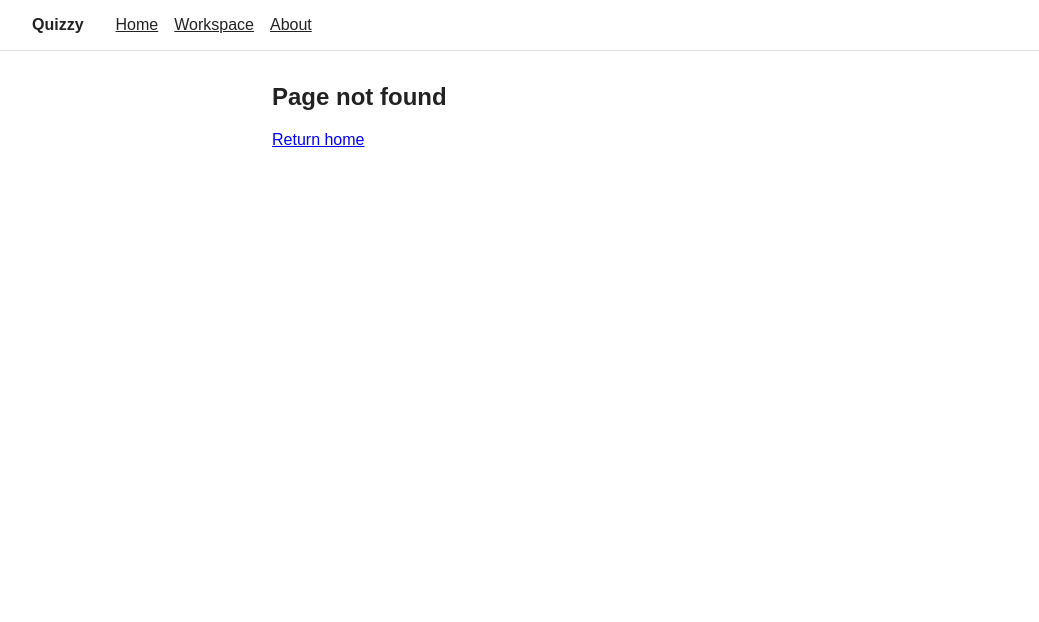
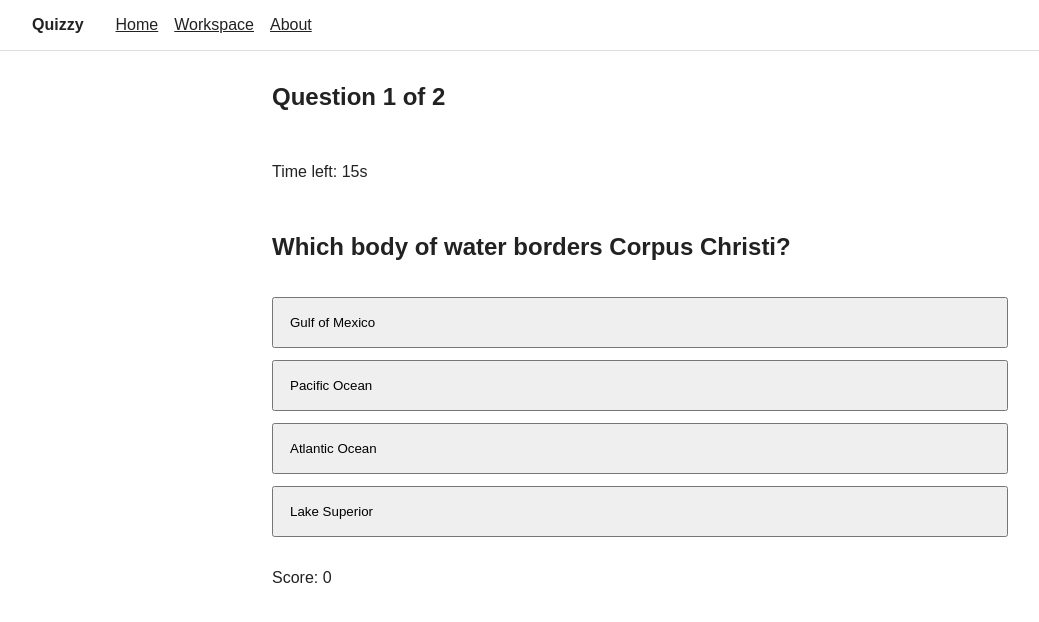
Before and after one commit to jynf/quizzy, a React app: page /play in a window 1280 px wide. Before the commit this address had no page. Shown: the top 622 px of the page, without its empty margins (0-1039 px from the left). Built offline with nearby package versions, Linux system fonts and the light colour scheme; the HTML template or start-up script is replaced by a standard one.

Commit message:
Game Loop Foundations

```diff
--- a/public/data/questions.json
+++ b/public/data/questions.json
@@ -1,14 +1,28 @@
 {
   "questions": [
     {
-      "id": "question-1",
+      "id": "q1",
       "category": "Corpus Christi",
-      "prompt": "Which body of water borders Corpus Christi?"
+      "prompt": "Which body of water borders Corpus Christi?",
+      "choices": [
+        { "id": "a", "text": "Gulf of Mexico" },
+        { "id": "b", "text": "Pacific Ocean" },
+        { "id": "c", "text": "Atlantic Ocean" },
+        { "id": "d", "text": "Lake Superior" }
+      ],
+      "correctChoiceId": "a"
     },
     {
-      "id": "question-2",
+      "id": "q2",
       "category": "TAMU-CC",
-      "prompt": "What is Texas A&M University-Corpus Christi's nickname?"
+      "prompt": "What is Texas A&M University-Corpus Christi's nickname?",
+      "choices": [
+        { "id": "a", "text": "The Islanders" },
+        { "id": "b", "text": "The Longhorns" },
+        { "id": "c", "text": "The Roadrunners" },
+        { "id": "d", "text": "The Owls" }
+      ],
+      "correctChoiceId": "a"
     }
   ]
 }
--- a/src/App.css
+++ b/src/App.css
@@ -55,3 +55,38 @@ nav a.active {
   color: #a11;
   background: #fff0f0;
 }
+
+
+.button {
+  display: inline-block;
+  padding: 0.75rem 1rem;
+  border-radius: 6px;
+  background: #222;
+  color: #fff;
+  text-decoration: none;
+}
+
+.game {
+  display: grid;
+  gap: 1rem;
+}
+
+.choices {
+  display: grid;
+  gap: 0.75rem;
+}
+
+.choice {
+  padding: 1rem;
+  text-align: left;
+}
+
+.choice.correct {
+  border-color: #16803c;
+  background: #e8f7ed;
+}
+
+.choice.incorrect {
+  border-color: #b42318;
+  background: #fff0ef;
+}
--- a/src/App.jsx
+++ b/src/App.jsx
@@ -2,6 +2,7 @@ import { Route, Routes } from 'react-router-dom'
 import Navbar from './components/Navbar.jsx'
 import About from './pages/About.jsx'
 import Home from './pages/Home.jsx'
+import Play from './pages/Play.jsx'
 import NotFound from './pages/NotFound.jsx'
 import Workspace from './pages/Workspace.jsx'
 import './App.css'
@@ -13,6 +14,7 @@ function App() {
       <main className="page">
         <Routes>
           <Route path="/" element={<Home />} />
+          <Route path="/play" element={<Play />} />
           <Route path="/workspace" element={<Workspace />} />
           <Route path="/about" element={<About />} />
           <Route path="*" element={<NotFound />} />
--- a/src/pages/Home.jsx
+++ b/src/pages/Home.jsx
@@ -1,9 +1,13 @@
+import { Link } from 'react-router-dom'
+
 function Home() {
   return (
     <section>
-      <h1>Home</h1>
-      <p>Welcome to the Quizzy React app foundation.</p>
-      <p>Use the navigation to visit the other example pages.</p>
+      <h1>Quizzy</h1>
+      <p>What do you know about TAMUCC?</p>
+      <Link className="button" to="/play">
+        Start Game
+      </Link>
     </section>
   )
 }
--- /dev/null
+++ b/src/pages/Play.jsx
@@ -0,0 +1,206 @@
+import { useEffect, useState } from 'react'
+import { Link } from 'react-router-dom'
+
+const QUESTION_TIME = 20
+
+function Play() {
+  const [questions, setQuestions] = useState([])
+  const [loading, setLoading] = useState(true)
+  const [error, setError] = useState('')
+  const [questionIndex, setQuestionIndex] = useState(0)
+  const [score, setScore] = useState(0)
+  const [timeLeft, setTimeLeft] = useState(QUESTION_TIME)
+  const [selectedChoiceId, setSelectedChoiceId] = useState(null)
+  const [status, setStatus] = useState('playing')
+
+  useEffect(() => {
+    const controller = new AbortController()
+
+    async function loadQuestions() {
+      try {
+        const response = await fetch('/data/questions.json', {
+          signal: controller.signal,
+        })
+
+        if (!response.ok) {
+          throw new Error(`Request failed with status ${response.status}`)
+        }
+
+        const data = await response.json()
+
+        const validQuestions =
+          Array.isArray(data.questions) &&
+          data.questions.every((question) =>
+            question &&
+            typeof question.id === 'string' &&
+            typeof question.prompt === 'string' &&
+            Array.isArray(question.choices) &&
+            question.choices.length === 4 &&
+            question.choices.every(
+              (choice) =>
+                typeof choice.id === 'string' &&
+                typeof choice.text === 'string',
+            ) &&
+            question.choices.some(
+              (choice) => choice.id === question.correctChoiceId,
+            ),
+          )
+
+        if (!validQuestions) {
+          throw new Error('Questions data is missing.')
+        }
+
+        setQuestions(data.questions)
+      } catch (requestError) {
+        if (!controller.signal.aborted) {
+          setError(
+            requestError instanceof Error
+              ? requestError.message
+              : 'An unexpected error occurred.',
+          )
+        }
+      } finally {
+        if (!controller.signal.aborted) {
+          setLoading(false)
+        }
+      }
+    }
+
+    loadQuestions()
+    return () => controller.abort()
+  }, [])
+
+  const question = questions[questionIndex]
+
+  useEffect(() => {
+    if (loading || error || !question || status !== 'playing') {
+      return undefined
+    }
+
+    if (timeLeft === 0) {
+      setStatus('timedOut')
+      return undefined
+    }
+
+    const timerId = window.setTimeout(() => {
+      setTimeLeft((remaining) => Math.max(remaining - 1, 0))
+    }, 1000)
+
+    return () => window.clearTimeout(timerId)
+  }, [loading, error, question, status, timeLeft])
+
+  function chooseAnswer(choiceId) {
+    if (status !== 'playing' || timeLeft === 0) {
+      return
+    }
+
+    setSelectedChoiceId(choiceId)
+    setStatus('answered')
+
+    if (choiceId === question.correctChoiceId) {
+      setScore((currentScore) => currentScore + 1)
+    }
+  }
+
+  function goToNextQuestion() {
+    setQuestionIndex((index) => index + 1)
+    setSelectedChoiceId(null)
+    setTimeLeft(QUESTION_TIME)
+    setStatus('playing')
+  }
+
+  function restartGame() {
+    setQuestionIndex(0)
+    setScore(0)
+    setSelectedChoiceId(null)
+    setTimeLeft(QUESTION_TIME)
+    setStatus('playing')
+  }
+
+  if (loading) {
+    return <p className="message" role="status">Loading questions...</p>
+  }
+
+  if (error) {
+    return (
+      <section>
+        <p className="message error" role="alert">
+          Could not load questions: {error}
+        </p>
+        <Link to="/">Back Home</Link>
+      </section>
+    )
+  }
+
+  if (questions.length === 0) {
+    return <p>No questions are available yet.</p>
+  }
+
+  if (!question) {
+    return (
+      <section className="game">
+        <h1>Game complete!</h1>
+        <p>Your score: {score} / {questions.length}</p>
+        <button type="button" onClick={restartGame}>Play Again</button>
+        <Link to="/">Home</Link>
+      </section>
+    )
+  }
+
+  const canContinue = status === 'answered' || status === 'timedOut'
+  const answeredCorrectly =
+    status === 'answered' &&
+    selectedChoiceId === question.correctChoiceId
+
+  return (
+    <section className="game">
+      <h1>Question {questionIndex + 1} of {questions.length}</h1>
+      <p className="timer" role="timer">Time left: {timeLeft}s</p>
+      <h2>{question.prompt}</h2>
+
+      <div className="choices">
+        {question.choices.map((choice) => {
+          const isCorrect = choice.id === question.correctChoiceId
+          const isSelected = choice.id === selectedChoiceId
+          const classNames = [
+            'choice',
+            canContinue && isCorrect ? 'correct' : '',
+            isSelected && !isCorrect ? 'incorrect' : '',
+          ].filter(Boolean).join(' ')
+
+          return (
+            <button
+              className={classNames}
+              type="button"
+              key={choice.id}
+              onClick={() => chooseAnswer(choice.id)}
+              disabled={status !== 'playing'}
+            >
+              {choice.text}
+            </button>
+          )
+        })}
+      </div>
+
+      {status === 'answered' && (
+        <p role="status">
+          {answeredCorrectly ? 'Correct!' : 'Not quite.'}
+        </p>
+      )}
+
+      {status === 'timedOut' && (
+        <p role="status">Time is up! The correct answer is highlighted.</p>
+      )}
+
+      {canContinue && (
+        <button type="button" onClick={goToNextQuestion}>
+          {questionIndex === questions.length - 1 ? 'See Results' : 'Next'}
+        </button>
+      )}
+
+      <p>Score: {score}</p>
+    </section>
+  )
+}
+
+export default Play
```
